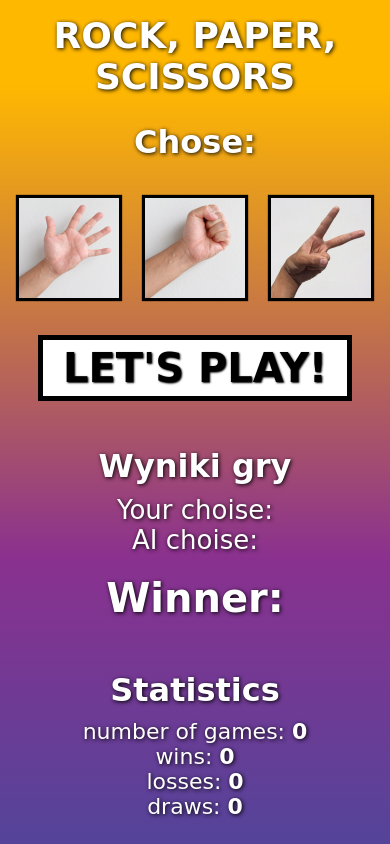
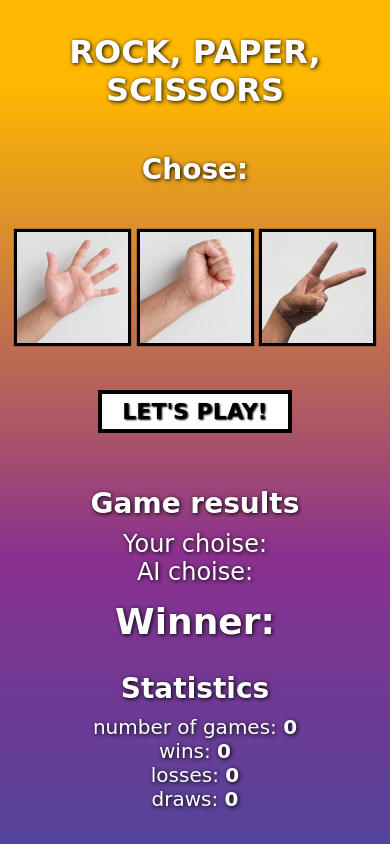
Before and after one commit to aurorahill/rock-paper-scissors, a website built with webpack: page src/templates/template.html in a window 390 px wide. Built offline with nearby package versions, Linux system fonts and the light colour scheme; a web font is replaced by a local one.

Commit message:
Changing media query and language in html

```diff
--- a/src/sass/index.scss
+++ b/src/sass/index.scss
@@ -1,5 +1,3 @@
-// @import './reset';
-
 * {
   margin: 0;
   padding: 0;
@@ -42,11 +40,12 @@ body {
     display: flex;
     justify-content: space-evenly;
     max-width: 1000px;
-    padding: 15px 0;
+    padding: 10px;
   }
   .select img {
-    width: 200px;
-    margin: 20px;
+    width: 30%;
+    max-width: 200px;
+    margin: 1%;
     box-shadow: 0 0 1px 3px #000000;
     cursor: pointer;
   }
@@ -57,7 +56,7 @@ body {
   button {
     display: block;
     padding: 5px 20px;
-    border: 5px solid black;
+    border: 4px solid black;
     text-transform: uppercase;
     background-color: #fff;
     font-weight: bold;
@@ -96,31 +95,21 @@ body {
   }
 }
 
-@media (max-width: 1024px) {
+@media (max-width: 1200px) {
   .container {
     h1 {
-      font-size: 50px;
-    }
-    .select img {
-      width: 170px;
-    }
-  }
-}
-
-@media (max-width: 768px) and (orientation: landscape) {
-  .container {
-    h1 {
-      font-size: 36px;
+      font-size: 44px;
     }
     h3 {
       font-size: 32px;
     }
-    .select img {
-      width: 150px;
-      margin: 7px;
+
+    button {
+      font-size: 30px;
     }
-    button {
-      font-size: 28px;
+    .panel-left,
+    .panel-right {
+      margin: 10px auto;
     }
     .panel-left p {
       font-size: 26px;
@@ -128,30 +117,47 @@ body {
     .panel-right p {
       font-size: 22px;
     }
+    h2 {
+      margin-top: 15px;
+      font-size: 36px;
+    }
   }
 }
 
-@media (max-width: 630px) {
+@media (max-width: 1124px) and (orientation: landscape) {
+  .container {
+    h3 {
+      margin: 0;
+    }
+    .select img {
+      max-width: 150px;
+    }
+  }
+}
+
+@media (max-width: 576px) {
   .container {
     h1 {
-      font-size: 36px;
+      font-size: 32px;
     }
     h3 {
-      font-size: 32px;
+      margin: 10px 0;
+      font-size: 28px;
     }
-    .select img {
-      width: 100px;
-      margin: 7px;
+
+    button {
+      font-size: 22px;
     }
+
     .panels {
       display: flex;
       flex-direction: column;
     }
     .panel-left p {
-      font-size: 26px;
+      font-size: 24px;
     }
     .panel-right p {
-      font-size: 22px;
+      font-size: 20px;
     }
   }
 }
--- a/src/templates/template.html
+++ b/src/templates/template.html
@@ -59,7 +59,7 @@
 
       <div class="panels">
         <div class="panel-left">
-          <h3>Wyniki gry</h3>
+          <h3>Game results</h3>
           <p>Your choise: <span data-summary="your-choice"></span></p>
           <p>AI choise: <span data-summary="ai-choice"></span></p>
           <h2>Winner: <span data-summary="who-win"></span></h2>
```
Also changed, not shown: build/images/paper.jpg (deleted), build/images/rock.jpg (deleted), build/images/scissors.jpg (deleted), build/index.html (deleted), 2 other files.
